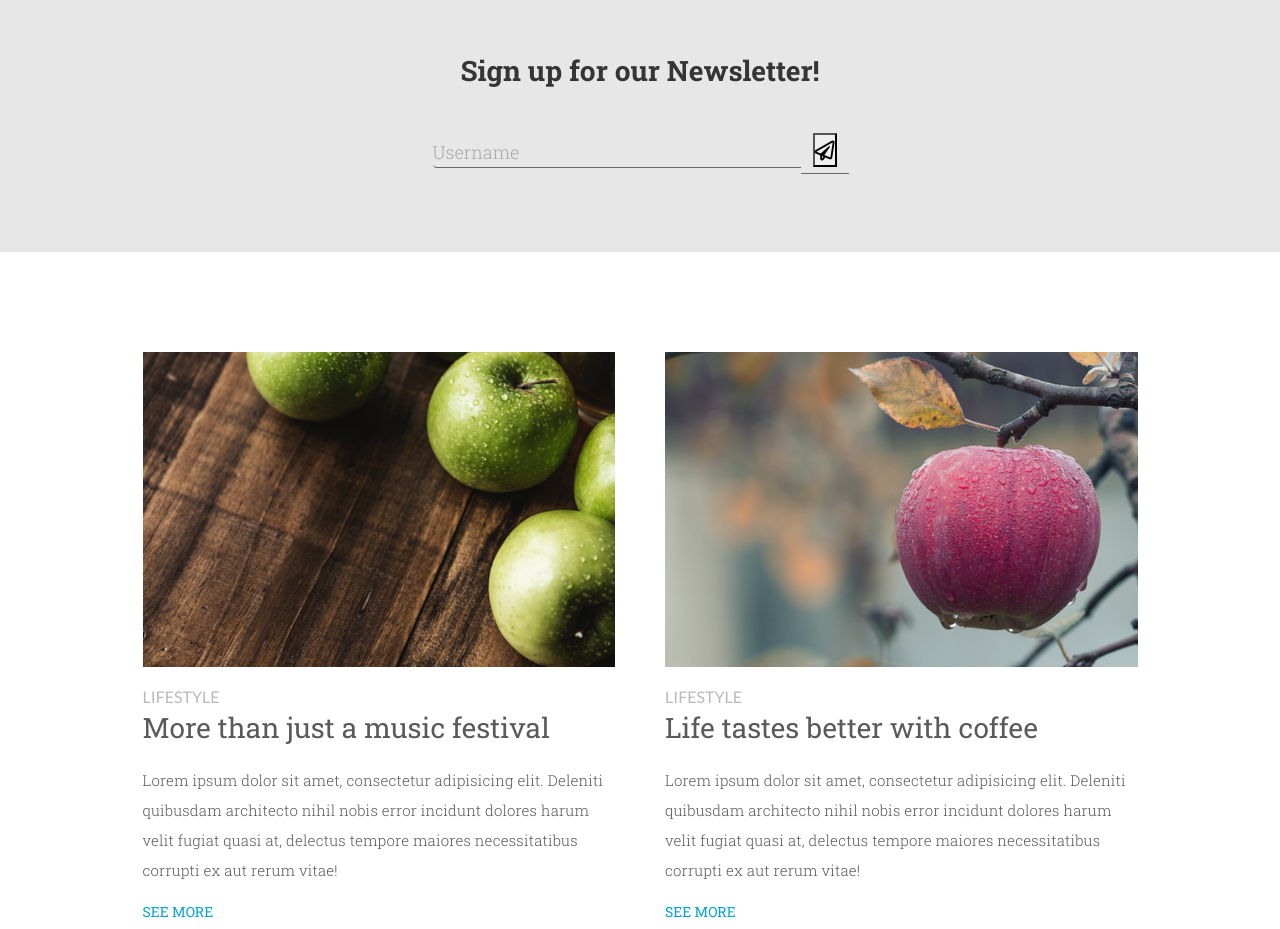
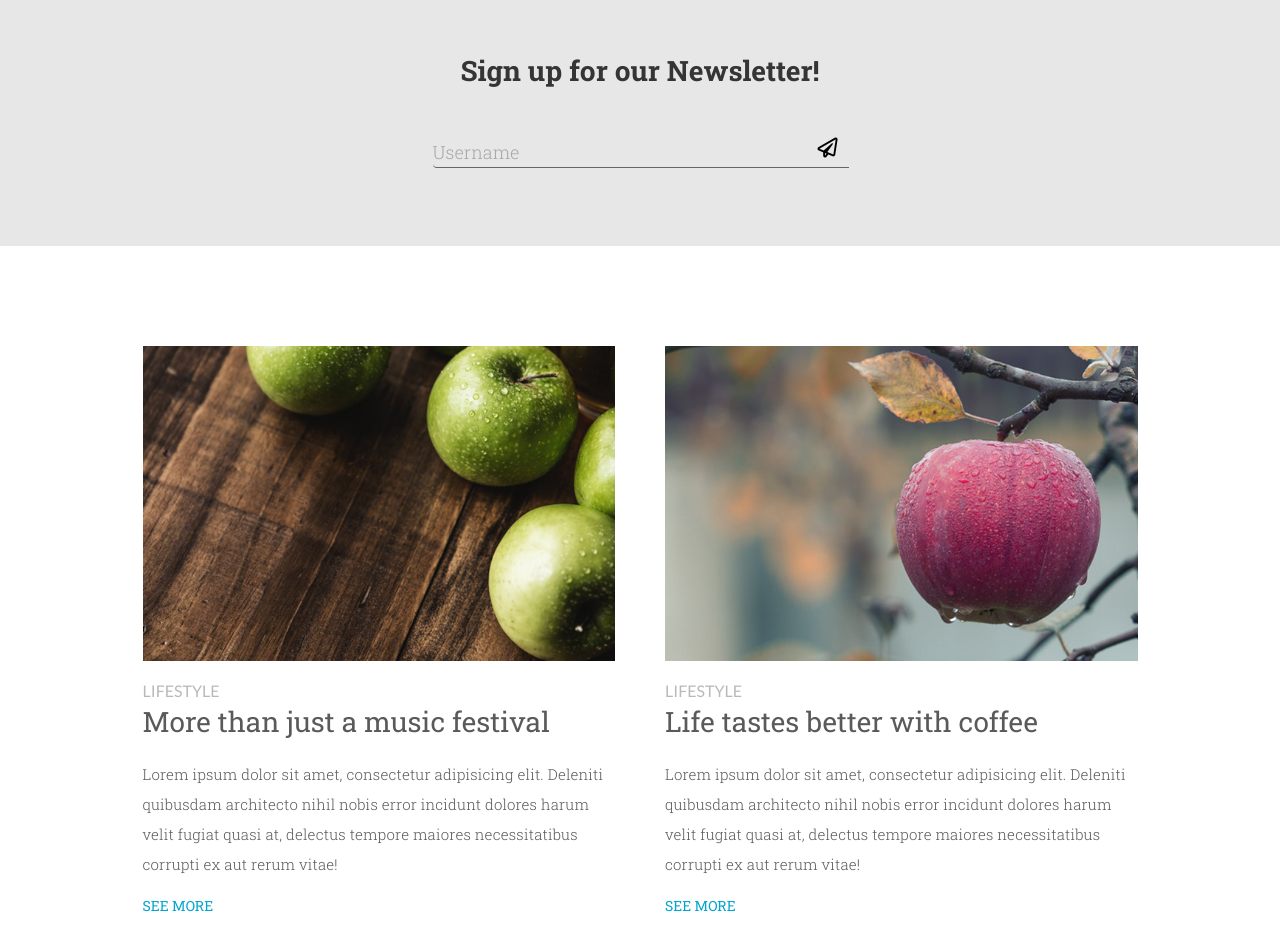
Before and after one commit to naimurcse/04_photomox_responsive, a plain HTML site: page index.html in a window 1280 px wide. Shown: the part 2320-3249 px from the top of the page. Drawn offline with Linux system fonts and the light colour scheme.

Commit message:
Update style.css

```diff
--- a/assets/css/style.css
+++ b/assets/css/style.css
@@ -1,5 +1,3 @@
-@font-face {}
-
 html {
     scroll-behavior: smooth;
 }
@@ -231,6 +229,30 @@ nav.navbar.navbar-expand-lg.navbar-light {
     border-bottom: 1px solid grey;
 }
 
+.input-group-text button {
+    border: none;
+    background: transparent;
+    margin: -1px;
+    transition: all 0.4s ease;
+    -webkit-transition: all 0.4s ease;
+    -moz-transition: all 0.4s ease;
+}
+
+.input-group-text button:focus {
+    background: transparent;
+    outline: none;
+}
+
+.input-group-text button:hover {
+    color: #00ccff;
+}
+
+.newsletter_content input:focus {
+    background: transparent;
+    color: #000;
+    box-shadow: none;
+}
+
 .newsletter-section i {}
 
 .newsletter_content {
@@ -254,10 +276,7 @@ nav.navbar.navbar-expand-lg.navbar-light {
     color: #5a5a5a73;
 }
 
-.newsletter_content input:focus {
-    outline: none;
-    color: #000;
-}
+
 
 .newsletter_content a {
     flex-basis: 15%;
@@ -278,6 +297,7 @@ nav.navbar.navbar-expand-lg.navbar-light {
 }
 
 newsletter-btn {}
+
 .input-group-text {
     background: none;
     border: none;
@@ -295,7 +315,8 @@ newsletter-btn {}
     padding: 30px 0;
 }
 
-.footer ul li a,.footer ul li p {
+.footer ul li a,
+.footer ul li p {
     font-size: 14px;
     color: #5a5a5a;
     text-decoration: none;
```
